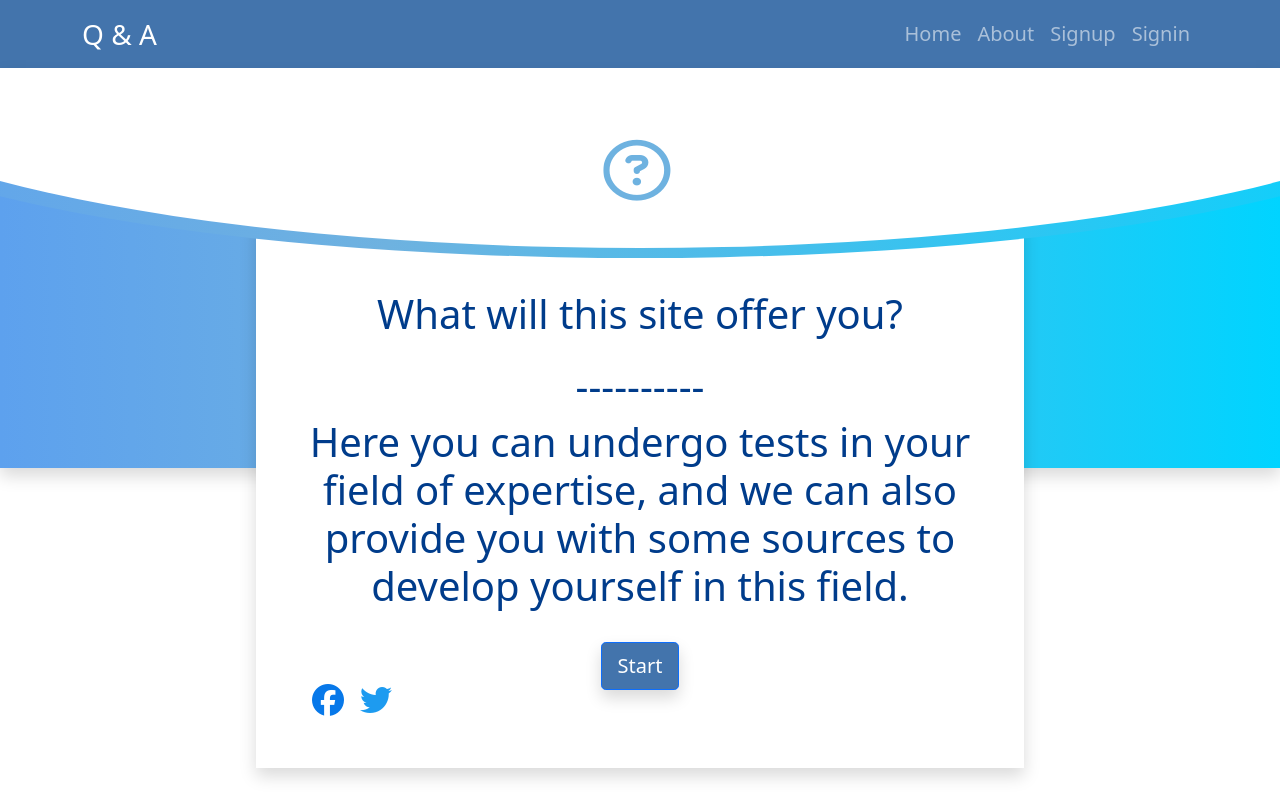
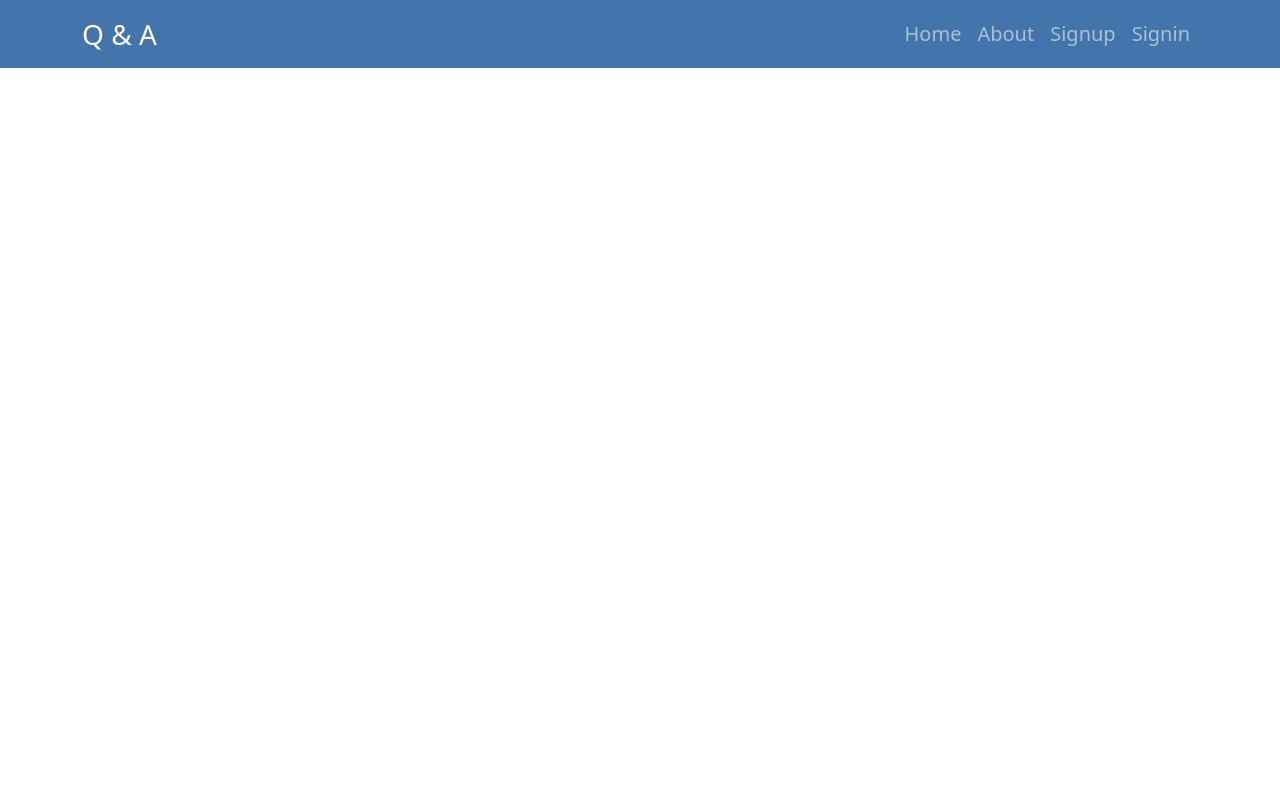
Before and after one commit to ahmedkhalil91518/question-and-answer, a React (Create React App) app: page /Signup in a window 1280 px wide. Built offline with nearby package versions, Linux system fonts and the light colour scheme.

Commit message:
add react router

```diff
--- a/package.json
+++ b/package.json
@@ -10,6 +10,7 @@
     "react": "^17.0.2",
     "react-bootstrap": "^2.2.0",
     "react-dom": "^17.0.2",
+    "react-router-dom": "^6.2.2",
     "react-scripts": "5.0.0",
     "web-vitals": "^2.1.4"
   },
--- a/src/App.css
+++ b/src/App.css
@@ -136,3 +136,10 @@
     left: -20px;
   }
 }
+.link {
+  text-decoration: none;
+  color: #fff;
+}
+.link:hover {
+  color: rgb(118, 173, 245);
+}
--- a/src/App.js
+++ b/src/App.js
@@ -1,50 +1,23 @@
 import "../node_modules/bootstrap/dist/css/bootstrap.min.css";
 import "./App.css";
 import Navigation from "./components/Navigation";
-import Button from "react-bootstrap/Button";
+import { BrowserRouter as Router, Routes, Route } from "react-router-dom";
+import FrontPage from "./components/FrontPage";
+import About from "./components/About";
+import Signup from "./components/Signup";
+import Signin from "./components/Signin";
 
 function App() {
   return (
-    <div>
+    <Router>
       <Navigation />
-      <div className=" question-mark-container">
-        <i class="fa-regular fa-circle-question fa-4x question-mark fa-bounce"></i>
-      </div>
-      <div className="shapes-container shadow">
-        <div class="shape"></div>
-        <div class="shape2"></div>
-        <div className="text-container text-center p-5 shadow">
-          <h1 className="my-4 main-page bolder">
-            What will this site offer you?
-          </h1>
-          <h1 className="main-page bolder">----------</h1>
-          <h1 className="main-page bolder">
-            Here you can undergo tests in your field of expertise, and we can
-            also provide you with some sources to develop yourself in this
-            field.
-          </h1>
-          <Button size="lg" className="my-4 button shadow">
-            Start
-          </Button>{" "}
-          <div className="social d-flex justify-content-start">
-            <a
-              href="https://www.facebook.com/"
-              target="_blank"
-              rel="noreferrer"
-            >
-              <i class="fa-brands fa-facebook mx-2 my-0 fa-2x"></i>
-            </a>
-            <a
-              href="https://twitter.com/?lang=en"
-              target="_blank"
-              rel="noreferrer"
-            >
-              <i class="fa-brands fa-twitter mx-2 my-0 fa-2x"></i>
-            </a>
-          </div>
-        </div>
-      </div>
-    </div>
+      <Routes>
+        <Route path="/" element={<FrontPage />} />
+        <Route path="/About" element={<About />} />
+        <Route path="/Signup" element={<Signup />} />
+        <Route path="/Signin" element={<Signin />} />
+      </Routes>
+    </Router>
   );
 }
 
--- /dev/null
+++ b/src/components/About.js
@@ -0,0 +1,2 @@
+const About = () => {return <div></div>;};
+export default About;
--- /dev/null
+++ b/src/components/FrontPage.js
@@ -0,0 +1,46 @@
+import Button from "react-bootstrap/Button";
+
+const FrontPage = () => {
+  return (
+    <div>
+      <div className=" question-mark-container">
+        <i className="fa-regular fa-circle-question fa-4x question-mark fa-bounce"></i>
+      </div>
+      <div className="shapes-container shadow">
+        <div className="shape"></div>
+        <div className="shape2"></div>
+        <div className="text-container text-center p-5 shadow">
+          <h1 className="my-4 main-page bolder">
+            What will this site offer you?
+          </h1>
+          <h1 className="main-page bolder">----------</h1>
+          <h1 className="main-page bolder">
+            Here you can undergo tests in your field of expertise, and we can
+            also provide you with some sources to develop yourself in this
+            field.
+          </h1>
+          <Button size="lg" className="my-4 button shadow">
+            Start
+          </Button>{" "}
+          <div className="social d-flex justify-content-start">
+            <a
+              href="https://www.facebook.com/"
+              target="_blank"
+              rel="noreferrer"
+            >
+              <i className="fa-brands fa-facebook mx-2 my-0 fa-2x"></i>
+            </a>
+            <a
+              href="https://twitter.com/?lang=en"
+              target="_blank"
+              rel="noreferrer"
+            >
+              <i className="fa-brands fa-twitter mx-2 my-0 fa-2x"></i>
+            </a>
+          </div>
+        </div>
+      </div>
+    </div>
+  );
+};
+export default FrontPage;
--- a/src/components/Navigation.js
+++ b/src/components/Navigation.js
@@ -1,27 +1,30 @@
 import Navbar from "react-bootstrap/Navbar";
 import Container from "react-bootstrap/Container";
 import Nav from "react-bootstrap/Nav";
+import { Link } from "react-router-dom";
 
 const Navigation = () => {
   return (
     <Navbar variant="dark" expand="lg" className="navigation">
       <Container>
-        <Navbar.Brand href="#home" className="fs-3">
-          Q & A
+        <Navbar.Brand className="fs-3">
+          <Link to="/" className="link ">
+            Q & A
+          </Link>
         </Navbar.Brand>
         <Navbar.Toggle aria-controls="basic-navbar-nav" />
         <Navbar.Collapse id="basic-navbar-nav">
           <Nav className="ms-auto">
-            <Nav.Link href="#home" className="fs-5 ">
+            <Nav.Link as={Link} className="fs-5 link" to="/">
               Home
             </Nav.Link>
-            <Nav.Link href="#link" className="fs-5">
+            <Nav.Link as={Link} className="fs-5 link" to="/About">
               About
             </Nav.Link>
-            <Nav.Link href="#Signup" className="fs-5">
+            <Nav.Link as={Link} className="fs-5 link" to="/Signup">
               Signup
             </Nav.Link>
-            <Nav.Link href="#Signin" className="fs-5">
+            <Nav.Link as={Link} className="fs-5 link" to="/Signin">
               Signin
             </Nav.Link>
           </Nav>
--- /dev/null
+++ b/src/components/Signin.js
@@ -0,0 +1,2 @@
+const Signin = () => {return <div></div>;};
+export default Signin;
--- /dev/null
+++ b/src/components/Signup.js
@@ -0,0 +1,4 @@
+const Signup = () => {
+  return <div></div>;
+};
+export default Signup;
```
Also changed, not shown: 1 other file (tests, documents, lock files or other folders).
